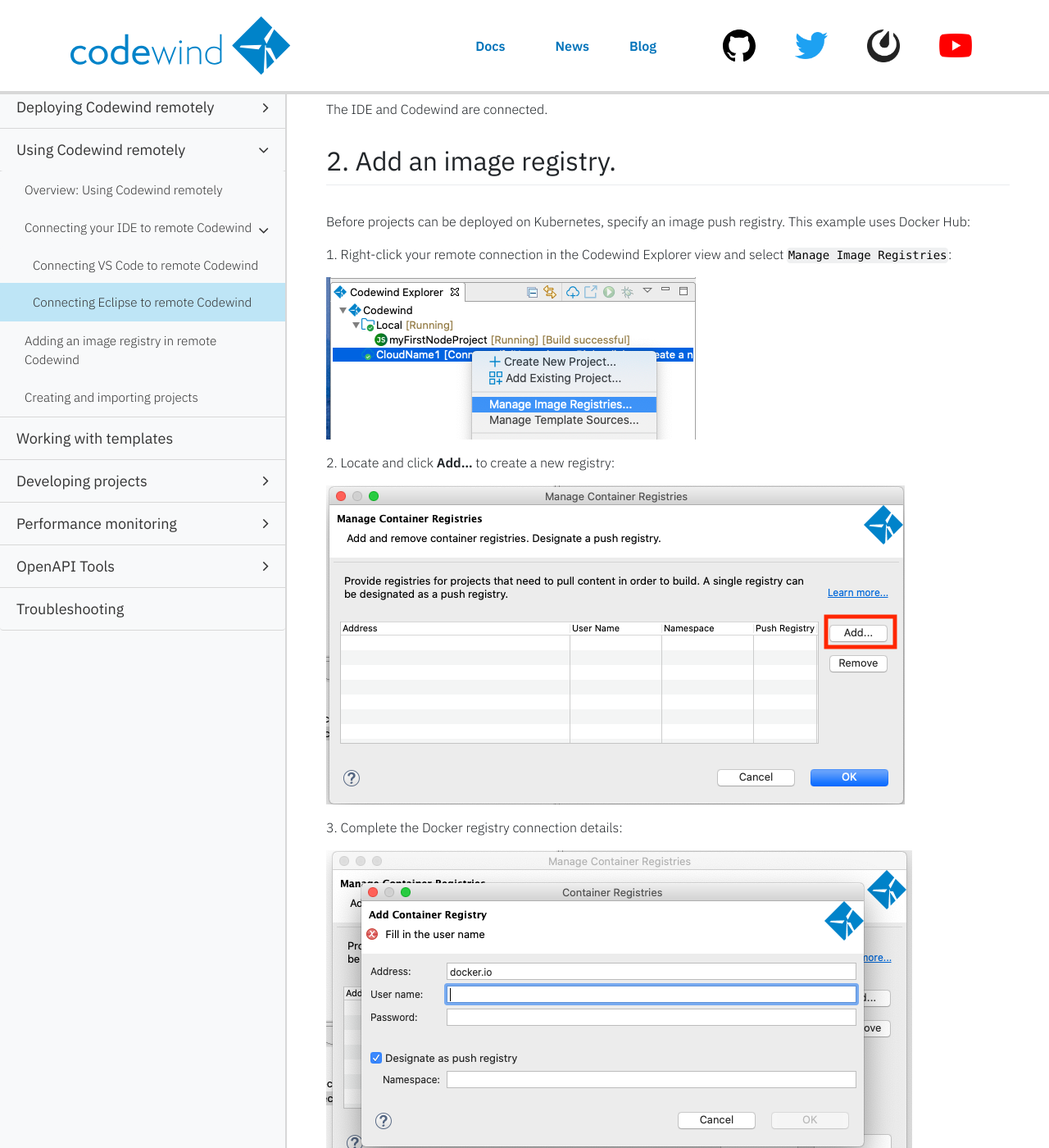
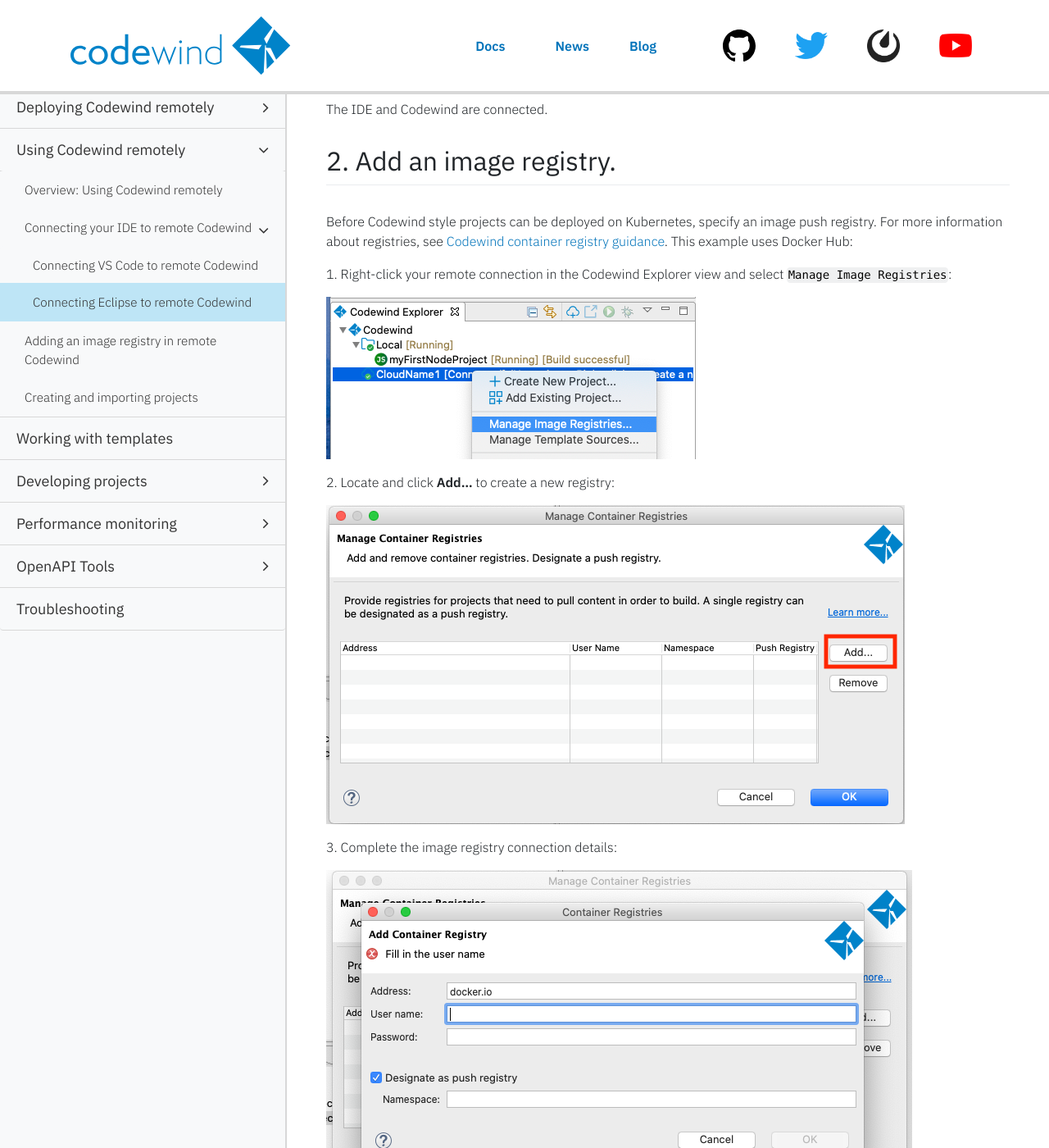
Before and after one commit to eclipse-archived/codewind-docs, a Jekyll site: the page built from docs/_documentations/remotedeploy-eclipse.md, in a window 1280 px wide and 1400 px high, scrolled down 1510 px. Shown: the whole window at 82% size. Built offline with Jekyll 4.4.1, drawn with Linux system fonts in a browser that asks for light colours; nearby versions of some CDN libraries; comment, search, counter and statistics services are not loaded.

Commit message:
sishida_2382_addlink (#488)
* sishida_2382_addlink

Signed-off-by: Sarah Ishida <sishida@us.ibm.com>

* Edits from feedback

* Edits from feedback

* Minor edit to be consistent with VS Code file

```diff
--- a/docs/_documentations/remotedeploy-eclipse.md
+++ b/docs/_documentations/remotedeploy-eclipse.md
@@ -40,17 +40,19 @@ The IDE and Codewind are connected.
 
 ## 2. Add an image registry.
 
-Before projects can be deployed on Kubernetes, specify an image push registry. This example uses Docker Hub:
+Before Codewind style projects can be deployed on Kubernetes, specify an image push registry.
+For more information about registries, see [Codewind container registry guidance](remote-setupregistries.md#codewind-container-registry-guidance).
+This example uses Docker Hub:
 
 1\. Right-click your remote connection in the Codewind Explorer view and select `Manage Image Registries`:
 
-![Docker Registry](./images/remoteeclipse/connectionSettings.png)
+![Image Registry](./images/remoteeclipse/connectionSettings.png)
 
 2\. Locate and click **Add...** to create a new registry:
 
 ![Open Registry Manager](./images/remoteeclipse/registryManager.png)
 
-3\. Complete the Docker registry connection details:
+3\. Complete the image registry connection details:
 
 ![New Registry](./images/remoteeclipse/newReg1.png)
 
```
Also changed, not shown: docs/_documentations/remotedeploy-vscode.md (+4 -2 lines).
